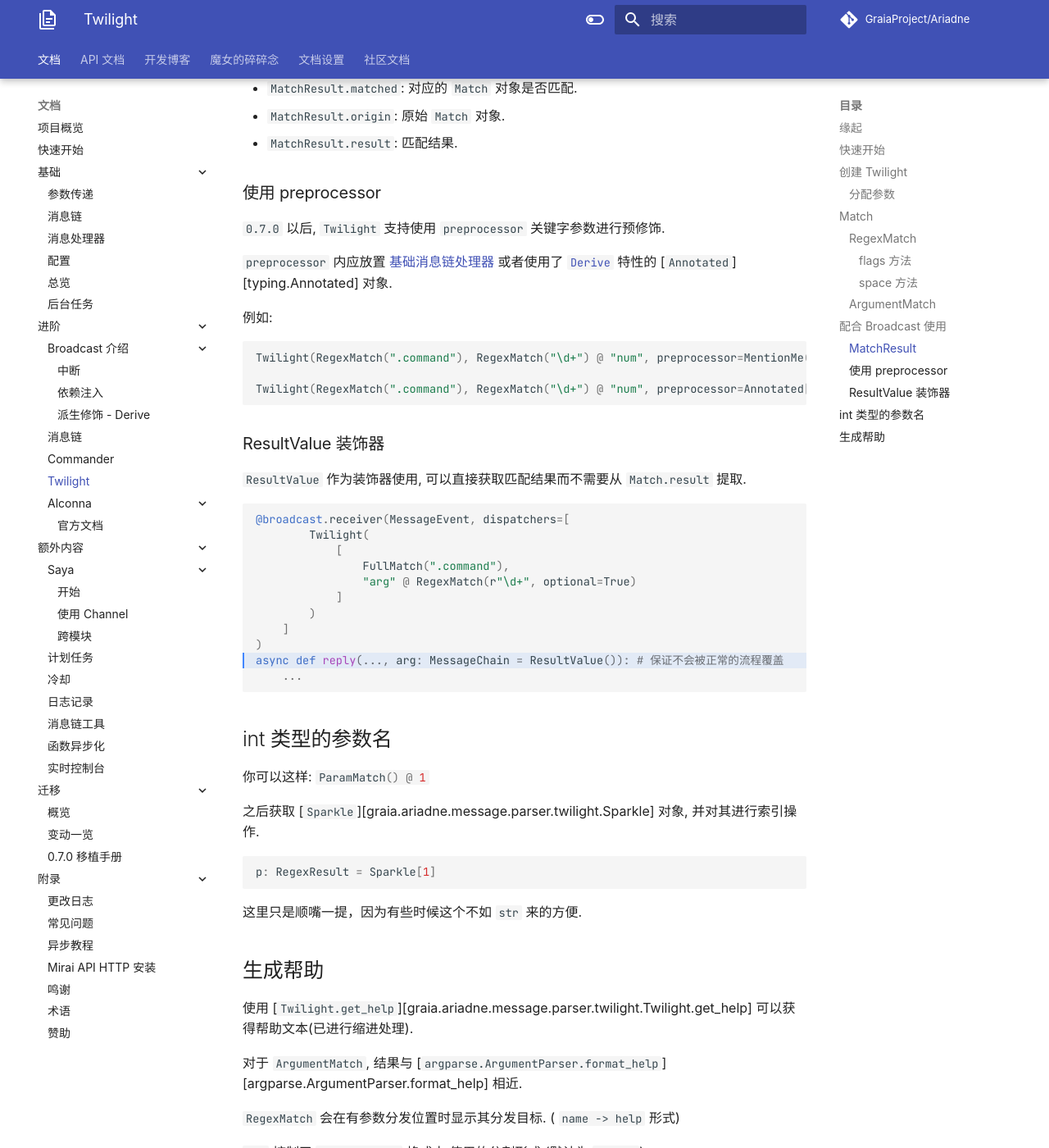
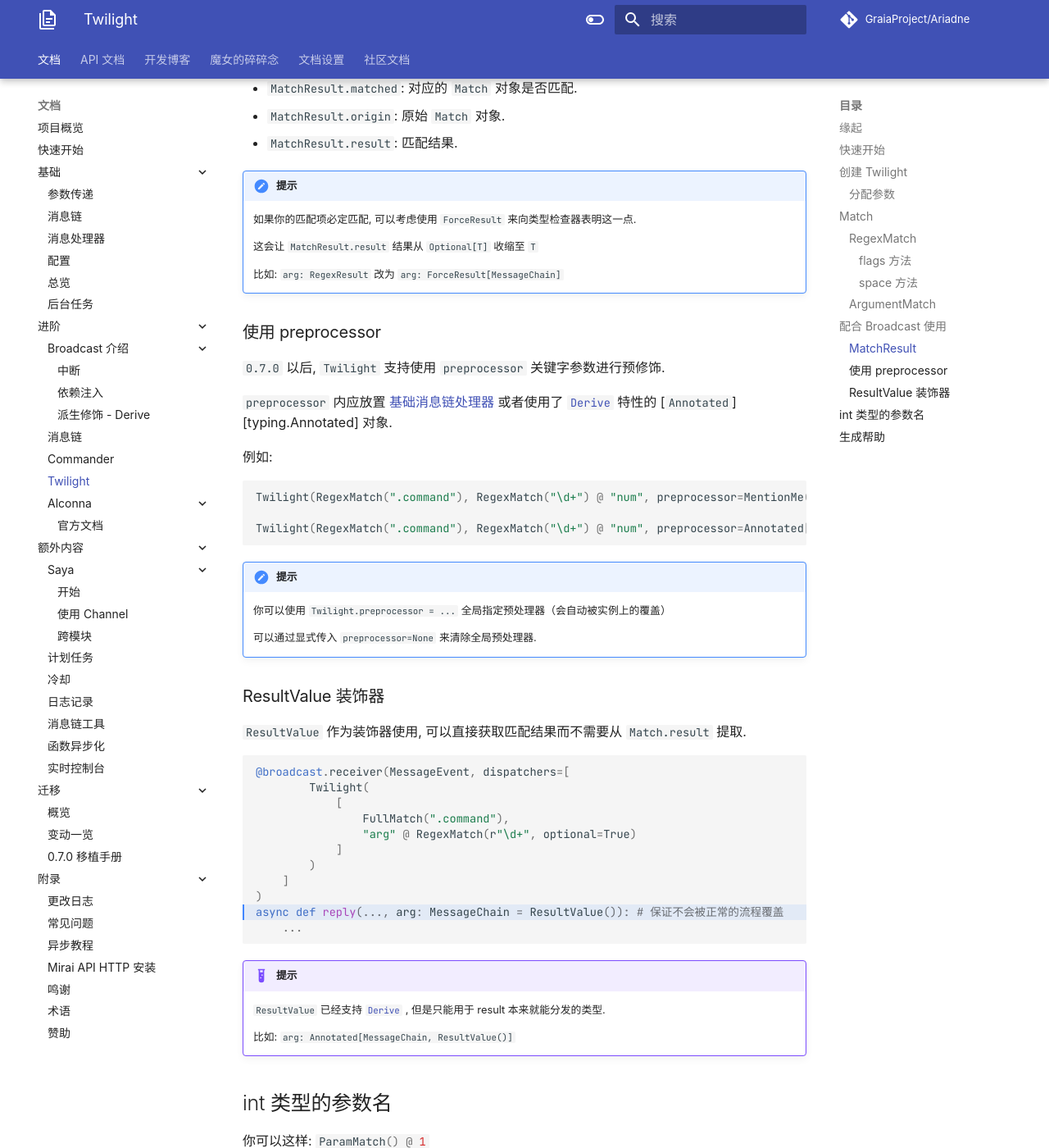
Before and after one commit to GraiaProject/Ariadne, an MkDocs documentation site: the page built from docs/advance/twilight.md, in a window 1280 px wide and 1400 px high, scrolled down 3781 px. Shown: the whole window at 82% size. Built offline with MkDocs 1.6.1 and Material for MkDocs 9.7.7, drawn with Linux system fonts in a browser that asks for light colours; comment, search, counter and statistics services are not loaded.

Commit message:
:bulb: enhance twilight add ForceResult support Derive for ResultValue

````diff
--- a/docs/advance/twilight.md
+++ b/docs/advance/twilight.md
@@ -166,6 +166,14 @@
 - `MatchResult.origin`: 原始 `Match` 对象.
 - `MatchResult.result`: 匹配结果.
 
+!!! tips "提示"
+
+    如果你的匹配项必定匹配, 可以考虑使用 `ForceResult` 来向类型检查器表明这一点.
+
+    这会让 `MatchResult.result` 结果从 `Optional[T]` 收缩至 `T`
+
+    比如: `arg: RegexResult` 改为 `arg: ForceResult[MessageChain]`
+
 ### 使用 preprocessor
 
 `0.7.0` 以后, `Twilight` 支持使用 `preprocessor` 关键字参数进行预修饰.
@@ -179,6 +187,12 @@
 
 Twilight(RegexMatch(".command"), RegexMatch("\d+") @ "num", preprocessor=Annotated[MessageChain, MentionMe()])
 ```
+
+!!! tips "提示"
+
+    你可以使用 `Twilight.preprocessor = ...` 全局指定预处理器（会自动被实例上的覆盖）
+
+    可以通过显式传入 `preprocessor=None` 来清除全局预处理器.
 
 ### ResultValue 装饰器
 
@@ -197,6 +211,12 @@
 async def reply(..., arg: MessageChain = ResultValue()): # 保证不会被正常的流程覆盖
     ...
 ```
+
+!!! example "提示"
+
+    `ResultValue` 已经支持 [`Derive`](./broadcast/derive.md) , 但是只能用于 result 本来就能分发的类型.
+
+    比如: `arg: Annotated[MessageChain, ResultValue()]`
 
 ## int 类型的参数名
 
````
Also changed, not shown: docs/appendix/CHANGELOG.md (+4 -0 lines), 1 other file.
